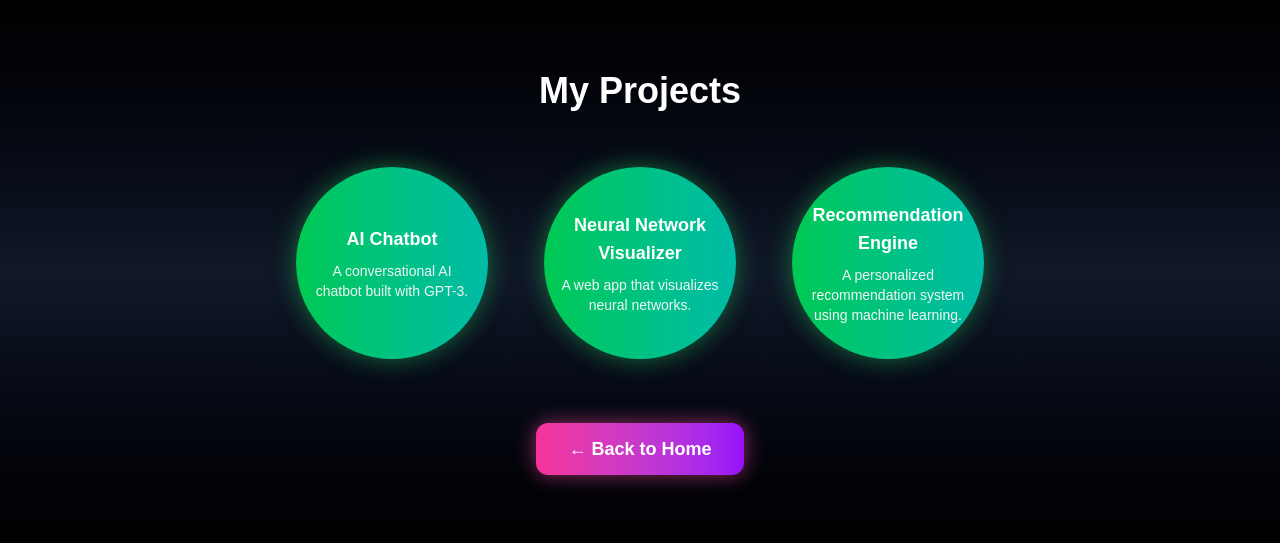
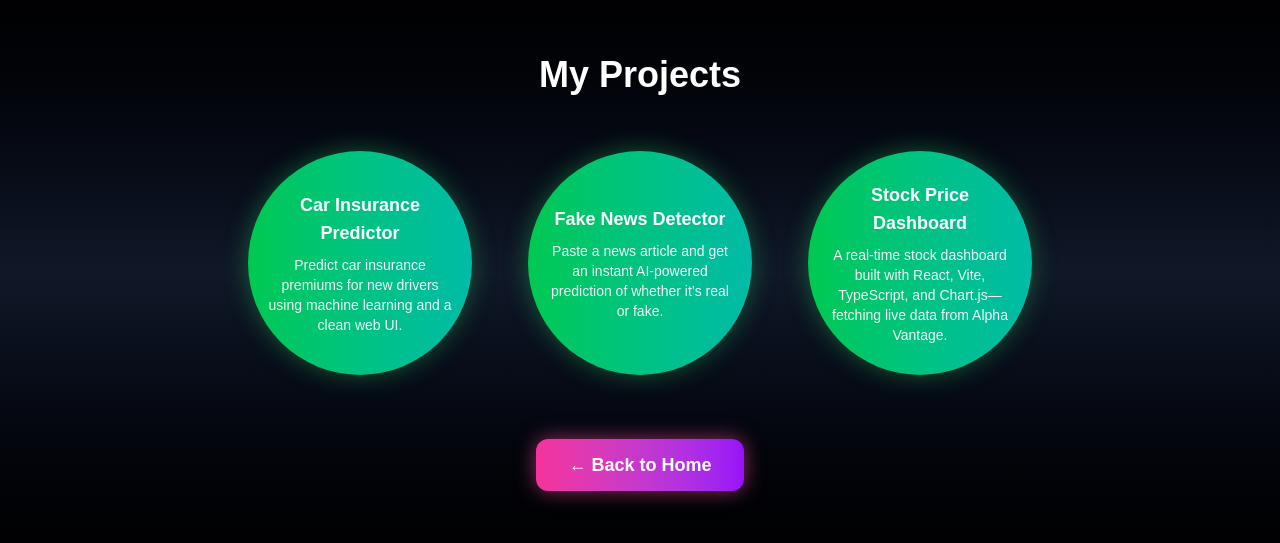
Before and after one commit to Kinfernopixel/ai-portfolio, a Next.js app: page /projects in a window 1280 px wide. Shown: the part 127-670 px from the top of the page. Built offline with nearby package versions, Linux system fonts and the light colour scheme.

Commit message:
made changes in the projects added new projects with Link attached to it

```diff
--- a/src/app/projects/page.js
+++ b/src/app/projects/page.js
@@ -5,10 +5,22 @@
 
 export default function Projects() {
   const projects = [
-    { name: 'AI Chatbot', description: 'A conversational AI chatbot built with GPT-3.' },
-    { name: 'Neural Network Visualizer', description: 'A web app that visualizes neural networks.' },
-    { name: 'Recommendation Engine', description: 'A personalized recommendation system using machine learning.' },
-    // Add more projects here...
+    {
+      name: 'Car Insurance Predictor',
+      description: 'Predict car insurance premiums for new drivers using machine learning and a clean web UI.',
+      url: 'https://car-insurance-predictor-ks.streamlit.app',
+    },
+    {
+      name: 'Fake News Detector',
+      description: 'Paste a news article and get an instant AI-powered prediction of whether it’s real or fake.',
+      url: 'https://fake-news-detector-flax.vercel.app',
+    },
+    {
+      name: 'Stock Price Dashboard',
+      description:
+        'A real-time stock dashboard built with React, Vite, TypeScript, and Chart.js—fetching live data from Alpha Vantage.',
+      url: 'https://stock-dashboard-vite.vercel.app',
+    },
   ];
 
   return (
@@ -22,20 +34,24 @@
         My Projects
       </motion.h2>
 
-      {/* Project Circles */}
+      {/* Project Grid */}
       <div className="grid grid-cols-1 sm:grid-cols-2 md:grid-cols-3 gap-14">
         {projects.map((project, index) => (
-          <motion.div
+          <motion.a
             key={index}
+            href={project.url}
+            target="_blank"
+            rel="noopener noreferrer"
             initial={{ opacity: 0, y: 30 }}
             animate={{ opacity: 1, y: 0 }}
             transition={{ delay: index * 0.2, duration: 0.6 }}
-            whileHover={{ scale: 1.15 }}
-            className="relative w-48 h-48 flex flex-col items-center justify-center text-center rounded-full bg-gradient-to-r from-green-500 to-teal-500 shadow-[0_0_25px_rgba(34,197,94,0.5)] hover:shadow-[0_0_45px_rgba(20,184,166,0.8)] transition-all duration-300"
+            whileHover={{ scale: 1.12, rotate: 2 }}
+            whileTap={{ scale: 0.98 }}
+            className="relative w-56 h-56 flex flex-col items-center justify-center text-center rounded-full bg-gradient-to-r from-green-500 to-teal-500 shadow-[0_0_25px_rgba(34,197,94,0.4)] hover:shadow-[0_0_45px_rgba(20,184,166,0.8)] transition-all duration-300 cursor-pointer"
           >
-            <h3 className="text-lg font-semibold mb-2">{project.name}</h3>
-            <p className="text-sm text-gray-100 px-3">{project.description}</p>
-          </motion.div>
+            <h3 className="text-lg font-semibold mb-2 px-4">{project.name}</h3>
+            <p className="text-sm text-gray-100 px-4">{project.description}</p>
+          </motion.a>
         ))}
       </div>
 
```
